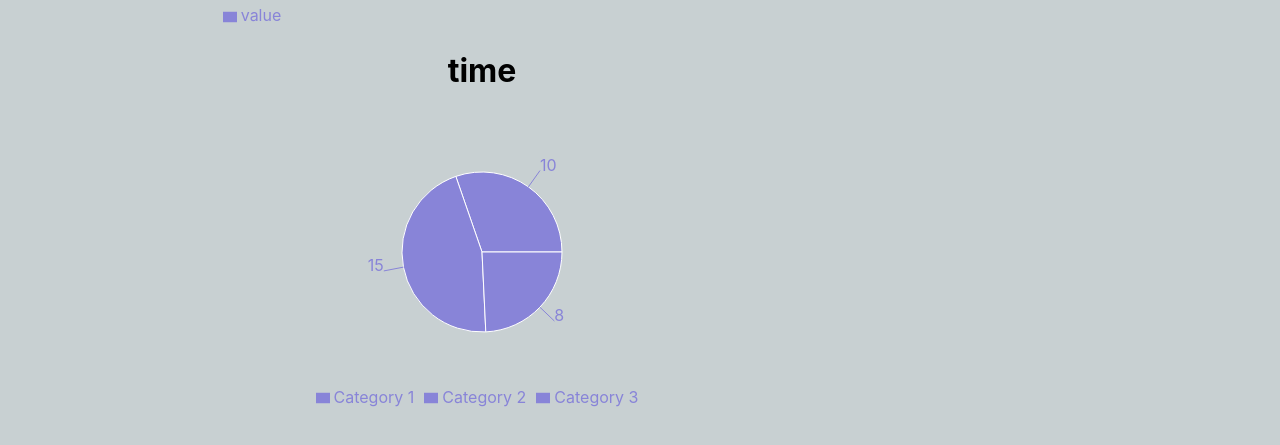
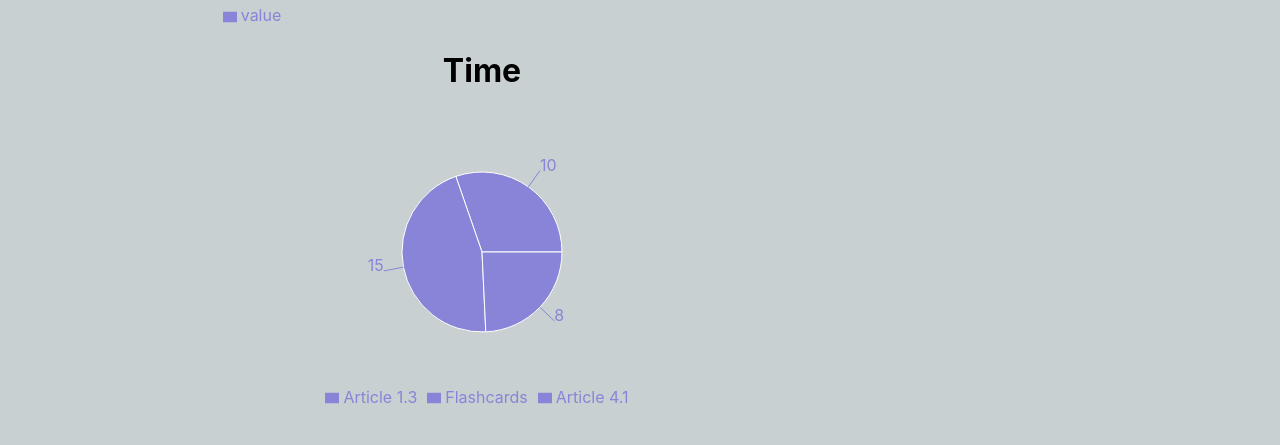
Before and after one commit to MD5595/SrtFlaskWebsite, a React (Create React App) app in the folder my-app/: page /DataPage in a window 1280 px wide. Shown: the part 285-730 px from the top of the page. Built offline with nearby package versions, Linux system fonts and the light colour scheme; no server answers.

Commit message:
Database/dashboard work

```diff
--- a/my-app/src/components/Timer.js
+++ b/my-app/src/components/Timer.js
@@ -1,13 +1,13 @@
-import React, { useState, useEffect } from 'react';
+import React, {useState, useEffect} from 'react';
 
 function Timer() {
     const [seconds, setSeconds] = useState(0);
 
     useEffect(() => {
-    const intervalId = setInterval(() => {
+        const interval = setInterval(() => {
             setSeconds(prevSeconds => prevSeconds + 1);
         }, 1000);
-    return () => clearInterval(intervalId);
+        return () => clearInterval(interval);
     }, []);
     return (
         <div>
--- a/my-app/src/pages/DataPage.js
+++ b/my-app/src/pages/DataPage.js
@@ -7,6 +7,12 @@ function DataPage() {
     { name: 'Category 1', value: 10 },
     { name: 'Category 2', value: 15 },
     { name: 'Category 3', value: 8 },
+
+  ];
+    const datatime = [
+    { name: 'Article 1.3', value: 10 },
+    { name: 'Flashcards', value: 15 },
+    { name: 'Article 4.1', value: 8 },
 
   ];
 
@@ -27,11 +33,11 @@ function DataPage() {
 
 
 
-      <h1>time</h1>
+      <h1>Time</h1>
 
       <ResponsiveContainer width="100%" height={300}>
         <PieChart>
-          <Pie dataKey="value" data={data} cx="50%" cy="50%" outerRadius={80} fill="#8884d8" label />
+          <Pie dataKey="value" data={datatime} cx="50%" cy="50%" outerRadius={80} fill="#8884d8" label />
           <Tooltip />
           <Legend />
         </PieChart>
```
Also changed, not shown: 2 other files (tests, documents, lock files or other folders). Lines whose indentation alone changed are shown as unchanged.
